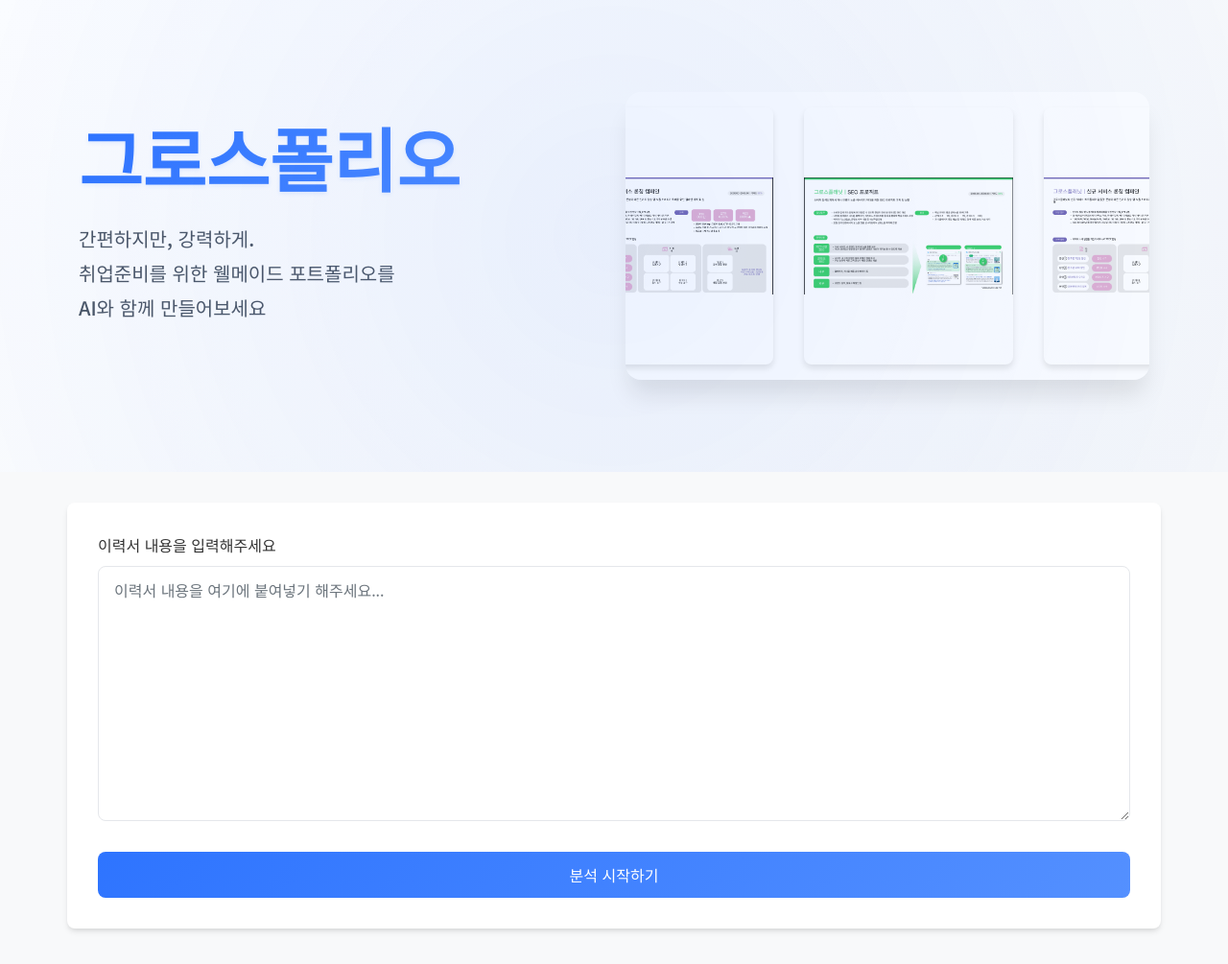
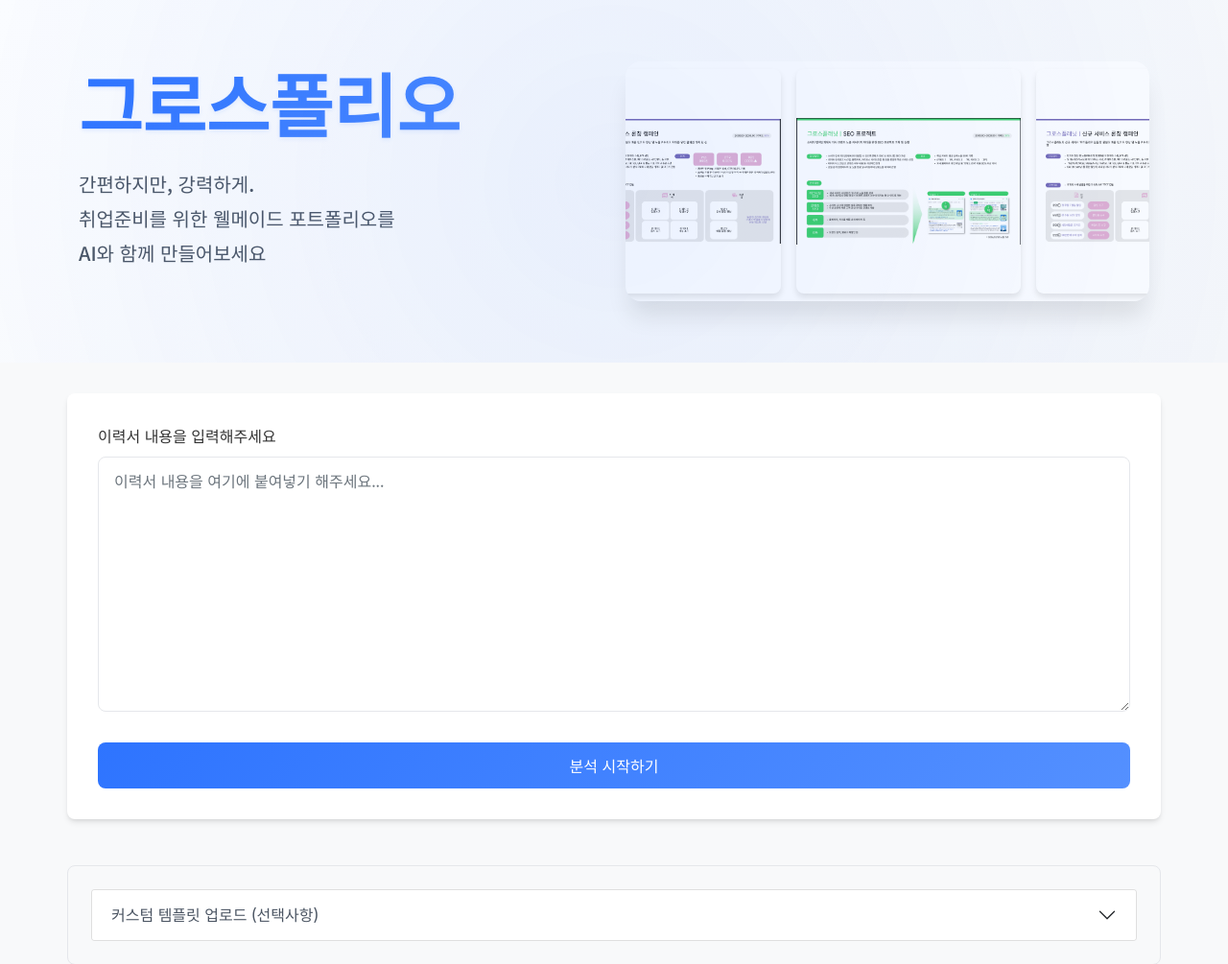
Before and after one commit to earningss793/GROWTHFOLIO2, a Flask app: page / in a window 1280 px wide. Shown: the top 1005 px of the page at 96% size. Run offline with Flask 3, Linux system fonts and the light colour scheme.

Commit message:
Agent query: 이미지의 여백이 줄어들고 자연스럽게 슬라이드되고 있나요?
Reduce slider height and image padding in styles.css

Screenshot: https://storage.googleapis.com/screenshot-production-us-central1/2ddb2ace-feac-4855-9cc1-31eebc75f8a6/caeeeaf5-f660-4af2-8d80-7f9406c3b62d.jpg

```diff
--- a/static/css/styles.css
+++ b/static/css/styles.css
@@ -320,8 +320,7 @@ pre {
 /* Slider Container */
 .slider-container {
     width: 100%;
-    height: 300px;
-    margin: 2rem auto;
+    height: 250px; /* 높이 축소 */
     position: relative;
     overflow: hidden;
     background: white;
@@ -343,8 +342,8 @@ pre {
 
 .slide {
     width: 250px; /* 이미지 기본 너비의 50% */
-    height: 300px;
-    padding: 1rem;
+    height: 250px;
+    padding: 0.5rem; /* 패딩 축소 */
 }
 
 .slide img {
```
